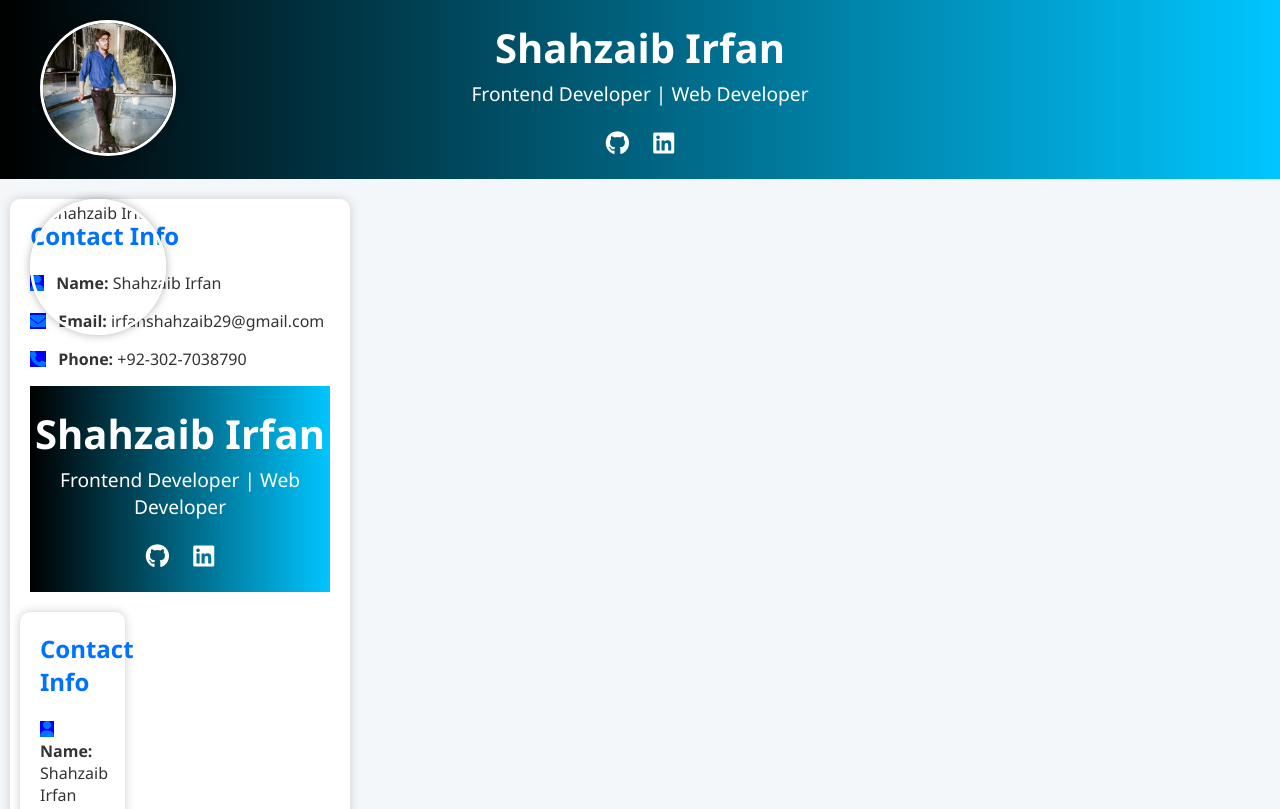
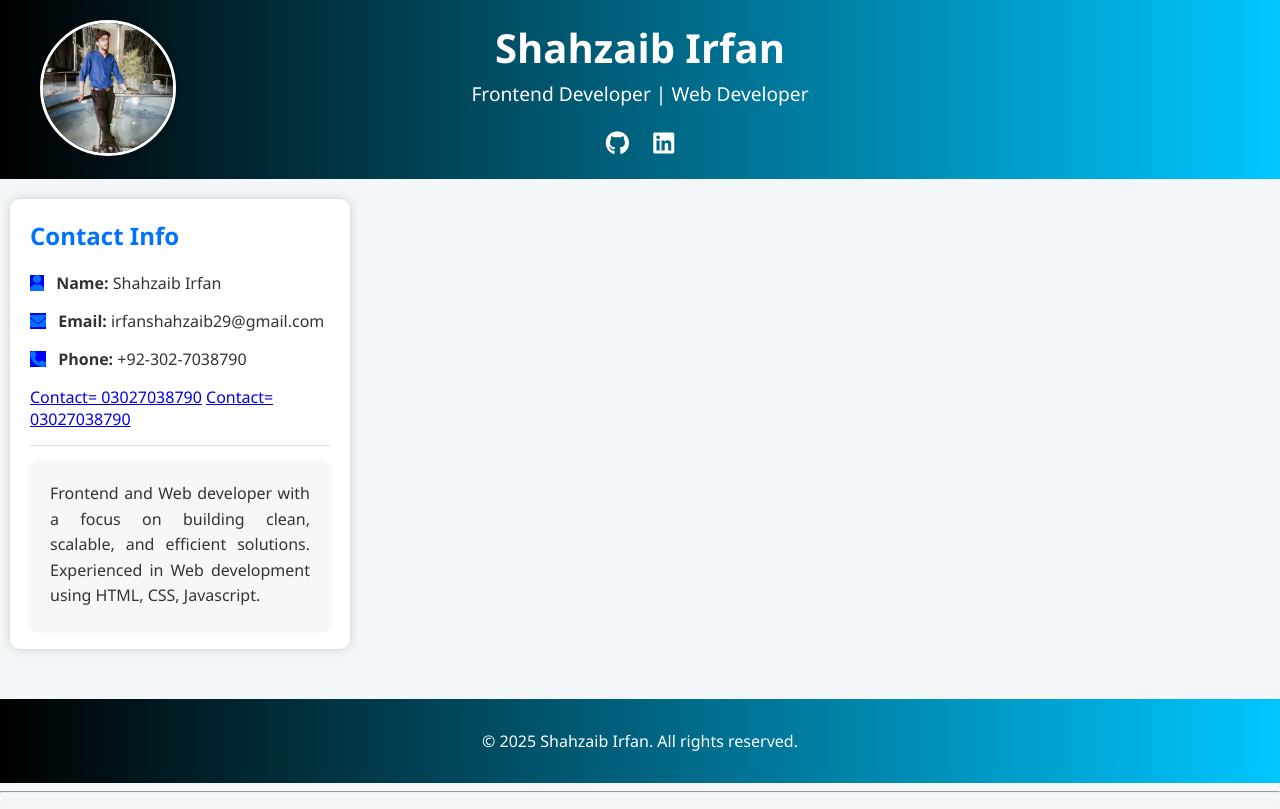
Before and after one commit to ShahzaibIrfanshk/ShahzaibIrfanshk.github.io, a plain HTML site: page index.html in a window 1280 px wide. Shown: the top 809 px of the page. Drawn offline with Linux system fonts and the light colour scheme; files whose address does not match are found by name.

Commit message:
Update index.html
dc

```diff
--- a/index.html
+++ b/index.html
@@ -1,40 +1,4 @@
 <!DOCTYPE html>
-<html lang="en">
-<head>
-  <meta charset="UTF-8" />
-  <meta name="viewport" content="width=device-width, initial-scale=1.0"/>
-  <title>Shahzaib Irfan - Frontend & Web Developer</title>
-  <title><img src="assets/images.jpeg" alt="image"></title>
-  <link rel="icon" href="llogo.png" />
-  <link rel="stylesheet" href="style.css" />
-  <link rel="stylesheet" href="https://cdnjs.cloudflare.com/ajax/libs/font-awesome/6.5.0/css/all.min.css"/>
-</head>
-<body>
-
-  <!-- Profile Image -->
-  <div class="top-profile">
-    <img src="img.jpg" alt="Shahzaib Irfan" class="profile-image" />
-  </div>
-
-  <!-- Header -->
-  <header>
-    <h1>Shahzaib Irfan</h1>
-    <p>Frontend Developer | Web Developer</p>
-    <div class="social-links">
-      <a href="https://github.com/ShahzaibIrfanshk" target="_blank"><i class="fab fa-github"></i></a>
-      <a href="https://www.linkedin.com/in/sheikhshahzaibirfan/" target="_blank"><i class="fab fa-linkedin"></i></a>
-    </div>
-  </header>
-
-  <div class="container">
-    <!-- Sidebar -->
-    <aside class="sidebar">
-      <div class="contact-info">
-        <h2>Contact Info</h2>
-        <p><i class="fas fa-user"></i> <strong>Name:</strong> Shahzaib Irfan </p>
-        <p><i class="fas fa-envelope"></i> <strong>Email:</strong> irfanshahzaib29@gmail.com</p>
-        <p><i class="fas fa-phone"></i> <strong>Phone:</strong> +92-302-7038790</p>
-        <!DOCTYPE html>
 <html lang="en">
 <head>
   <meta charset="UTF-8" />
@@ -71,6 +35,7 @@
         <p><i class="fas fa-envelope"></i> <strong>Email:</strong> irfanshahzaib29@gmail.com</p>
         <p><i class="fas fa-phone"></i> <strong>Phone:</strong> +92-302-7038790</p>
         <a href="https://api.whatsapp.com/send?phone=923027038790&text=">Contact= 03027038790</a>
+        <a href="https://api.whatsapp.com/send?phone=923027038790&text=">Contact= 03027038790</a>
         <hr />
     <div class="description-card">
   <p>
```
